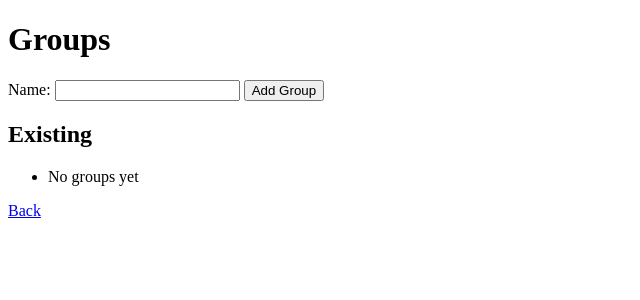
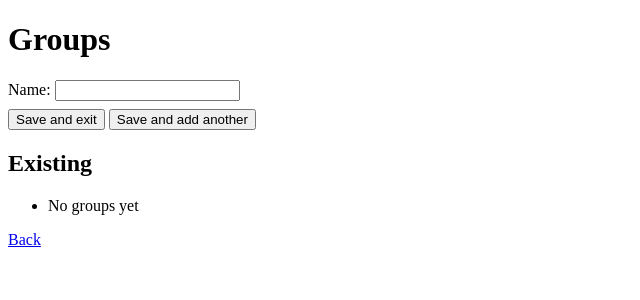
Before and after one commit to snir-sh/Projects, a Django app: page /groups/ in a window 1280 px wide. Shown: the top 300 px of the page, without its empty margins (0-640 px from the left). Run offline with Django 4.2, Linux system fonts and the light colour scheme.

Commit message:
Groups UI: show Save and exit / Save and add another buttons; redirect behavior
Co-authored-by: Copilot App <223556219+Copilot@users.noreply.github.com>

```diff
--- a/surveys/templates/surveys/groups.html
+++ b/surveys/templates/surveys/groups.html
@@ -6,7 +6,10 @@
     <form method="post">
       {% csrf_token %}
       <label>Name: <input type="text" name="name" required></label>
-      <button type="submit">Add Group</button>
+      <div style="margin-top:8px">
+        <button type="submit" name="_save">Save and exit</button>
+        <button type="submit" name="_addanother">Save and add another</button>
+      </div>
     </form>
 
     <h2>Existing</h2>
--- a/surveys/views.py
+++ b/surveys/views.py
@@ -65,7 +65,11 @@ def manage_groups(request):
         name = request.POST.get('name', '').strip()
         if name:
             UserType.objects.get_or_create(name=name)
-        return HttpResponseRedirect(reverse('manage_groups'))
+        # Differentiate button actions: if 'Save and add another' pressed, stay on the page.
+        # Otherwise (Save and exit) redirect to the dashboard (index).
+        if '_addanother' in request.POST:
+            return HttpResponseRedirect(reverse('manage_groups'))
+        return HttpResponseRedirect(reverse('index'))
 
     groups = UserType.objects.all().order_by('name')
     return render(request, 'surveys/groups.html', {'groups': groups})
```
